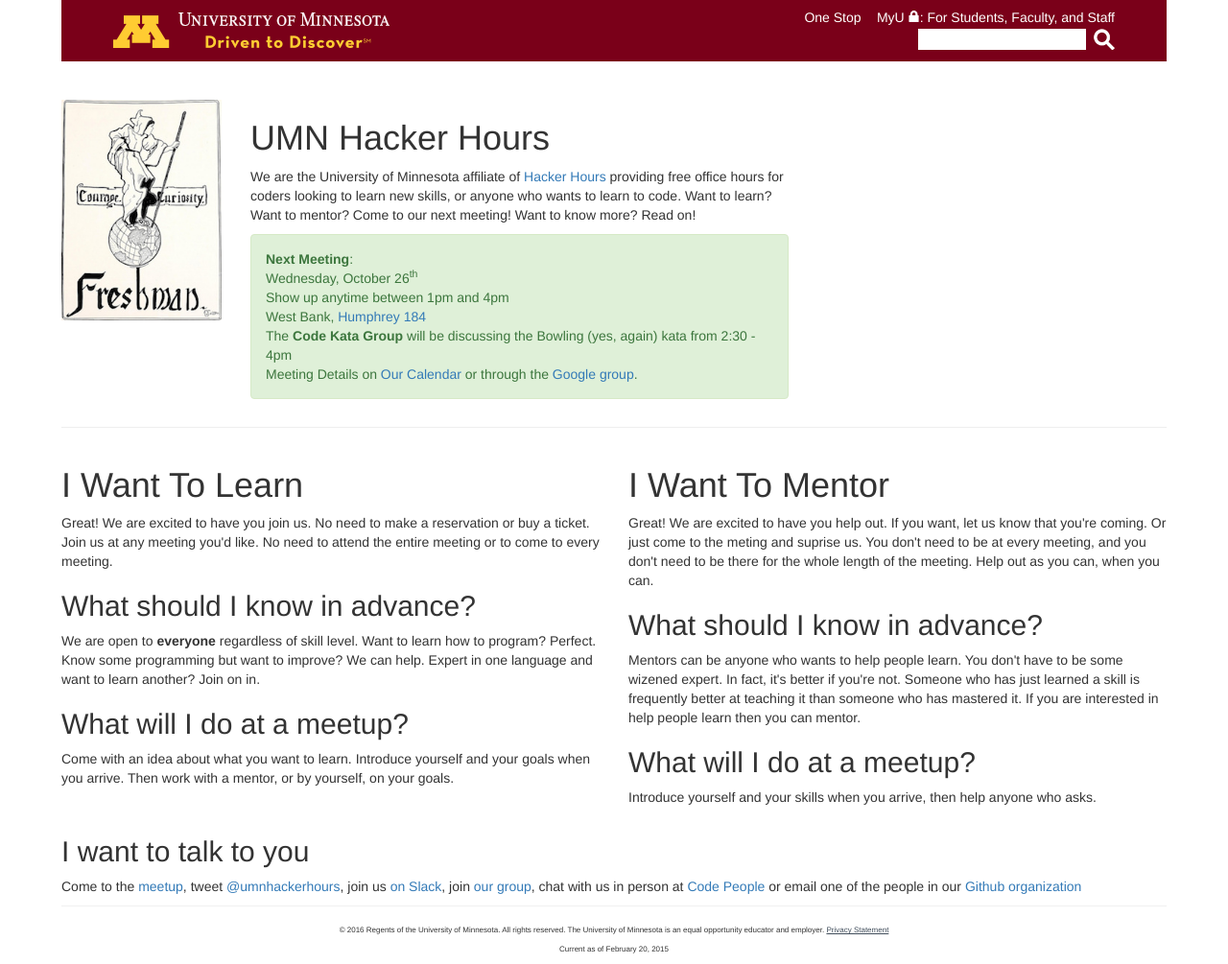
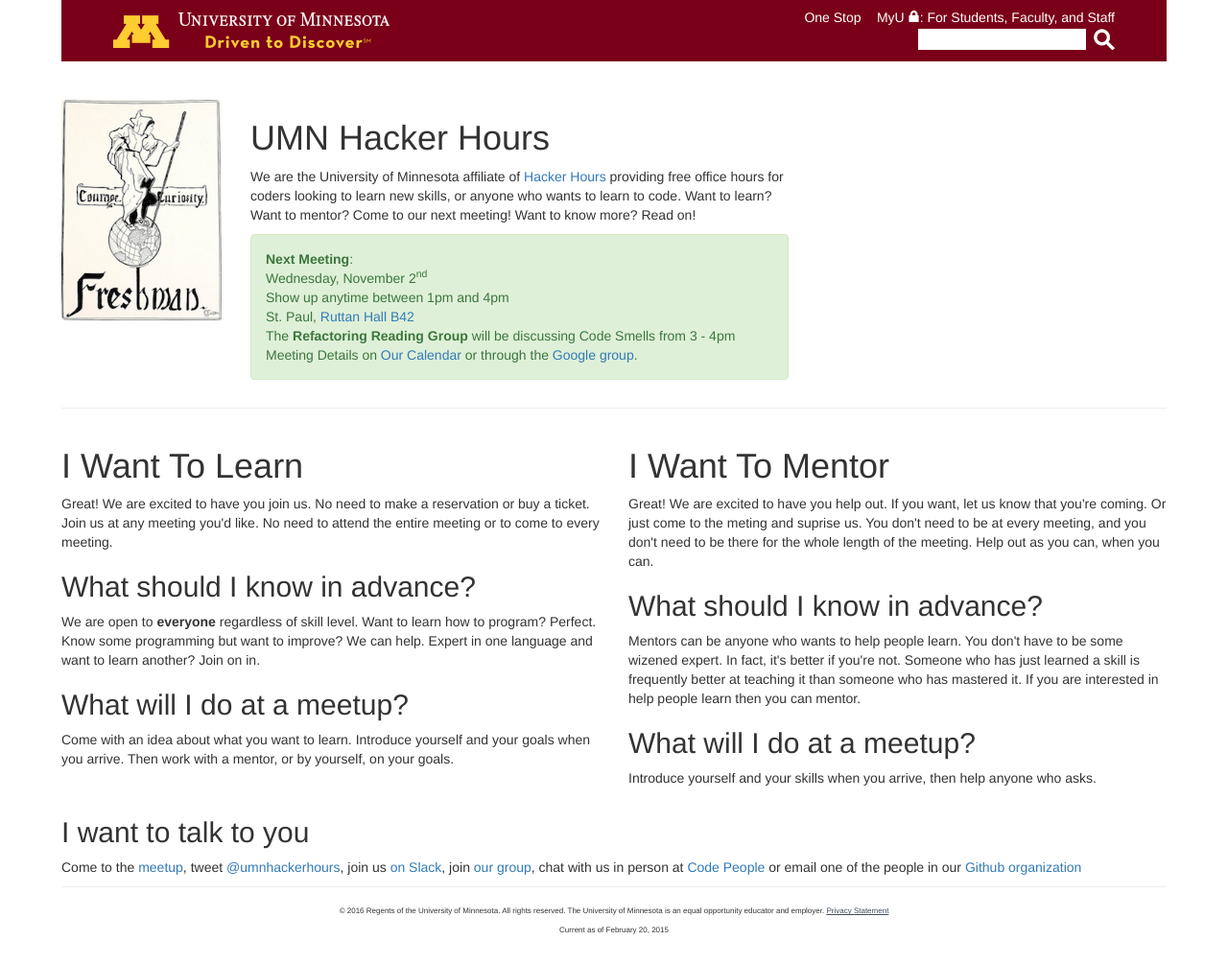
Before and after one commit to umnhackerhours/umnhackerhours.github.io, a Jekyll site: the page built from index.markdown, in a window 1280 px wide. Shown: the whole page at 96% size. Built offline with Jekyll 4.4.1, drawn with Linux system fonts in a browser that asks for light colours.

Commit message:
November 2

```diff
--- a/index.markdown
+++ b/index.markdown
@@ -13,7 +13,7 @@ description: Home
       <div class="alert alert-success" role="alert">
         <a class="anchor" id="next_meeting"></a>
         <strong>Next Meeting</strong>:<br />
-        Wednesday, October 26<sup>th</sup><br />
+        Wednesday, November 2<sup>nd</sup><br />
         Show up anytime between 1pm and 4pm<br />
         <!-- East Bank, <a href="http://campusmaps.umn.edu/nolte-center-continuing-education">Nolte Center 140</a><br /> -->
         <!-- West Bank, <a href="http://campusmaps.umn.edu/hubert-h-humphrey-school-public-affairs">Humphrey 184</a><br /> -->
@@ -21,8 +21,8 @@ description: Home
         <!-- The <strong>Code Kata Group</strong> will be discussing the <a href="https://github.com/exercism/x-common/blob/master/bob.md">Bob kata</a> from 2:30 - 4pm<br /> -->
         <!-- The <strong>Refactoring Reading Group</strong> will be discussing the <a href="https://refactoring.guru/smells/long-method">Long Method Smell</a> from 3 - 4pm<br /> -->
 
-        West Bank, <a href="http://campusmaps.umn.edu/hubert-h-humphrey-school-public-affairs">Humphrey 184</a><br />
-        The <strong>Code Kata Group</strong> will be discussing the Bowling (yes, again) kata from 2:30 - 4pm<br />
+        St. Paul, <a href="http://campusmaps.umn.edu/ruttan-hall">Ruttan Hall B42</a><br />
+        The <strong>Refactoring Reading Group</strong> will be discussing Code Smells from 3 - 4pm<br />
         Meeting Details on <a href="https://www.google.com/calendar/embed?src=umn.edu_ii9odmho4m63bsq19879mu0iis%40group.calendar.google.com&ctz=America/Chicago">Our Calendar</a> or through the <a href='https://groups.google.com/a/umn.edu/d/hackerhours'>Google group</a>.
       </div>
     </div>
```
